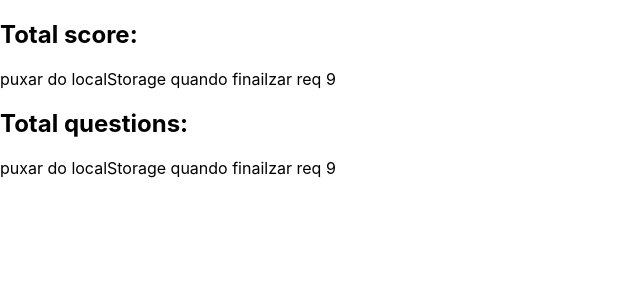
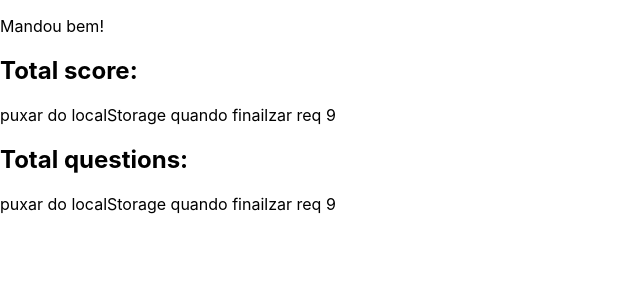
Before and after one commit to apaulinhacarlos/trybe-front-trivia-react-redux, a React (Create React App) app: page /feedback in a window 1280 px wide. Shown: the top 300 px of the page, without its empty margins (0-640 px from the left). Built offline with nearby package versions, Linux system fonts and the light colour scheme.

Commit message:
Insere texto de feedback referente ao requisito 13

```diff
--- /dev/null
+++ b/src/Components/FeedbackMsg.js
@@ -0,0 +1,29 @@
+import React from 'react';
+import { connect } from 'react-redux';
+// import PropTypes from 'prop-types';
+class FeedbackMsg extends React.Component {
+  render() {
+    // const { result } = this.props;
+    const result = 5;
+    const validResult = 3;
+    if (result < validResult) {
+      return (
+        <div>
+          <p data-testid="feedback-text">Podia ser melhor...</p>
+        </div>
+      );
+    }
+    return (
+      <div>
+        <p data-testid="feedback-text">Mandou bem!</p>
+      </div>
+    );
+  }
+}
+// FeedbackMsg.propTypes = {
+//   results: PropTypes.number.isRequired,
+// };
+const mapstatetoprops = (state) => ({
+  results: state.result,
+});
+export default connect(mapstatetoprops)(FeedbackMsg);
--- a/src/Pages/Feedback.js
+++ b/src/Pages/Feedback.js
@@ -1,8 +1,11 @@
 import React, { Component } from 'react';
+import FeedbackMsg from '../Components/FeedbackMsg';
 
 class Feedback extends Component {
   render() {
     return (
+      <div>
+        <FeedbackMsg />
         <main>
           <h2>
             Total score:
@@ -17,6 +20,7 @@ class Feedback extends Component {
             puxar do localStorage quando finailzar req 9
           </p>
         </main>
+      </div>
     );
   }
 }
--- a/src/Pages/Game.js
+++ b/src/Pages/Game.js
@@ -79,6 +79,7 @@ class Game extends React.Component {
       return (
         <button
           type="button"
+          data-testid="btn-next"
           onClick={ () => push('/feedback') } // fazer push para a tela de feedback
         >
           Ver Resultado
```
Lines whose indentation alone changed are shown as unchanged.
